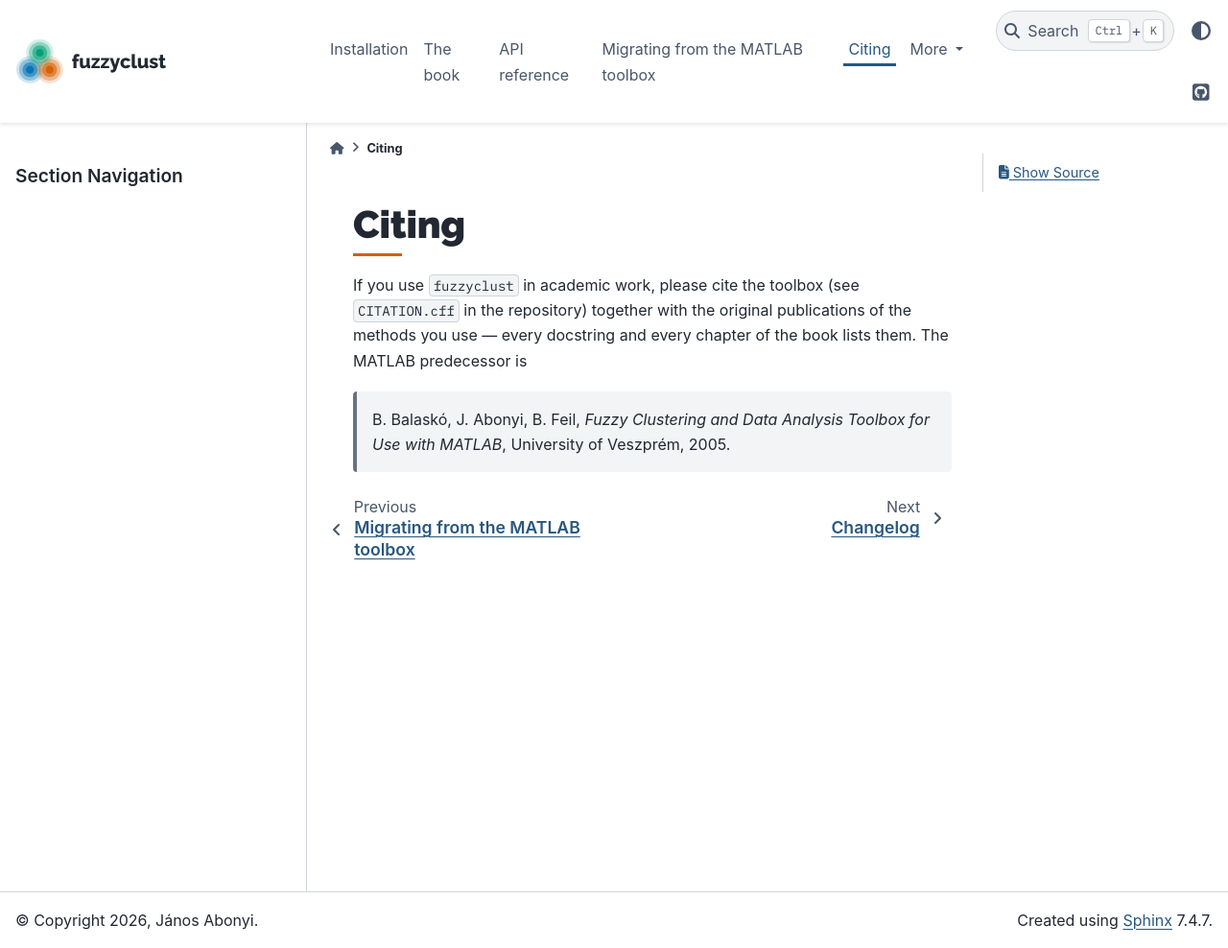
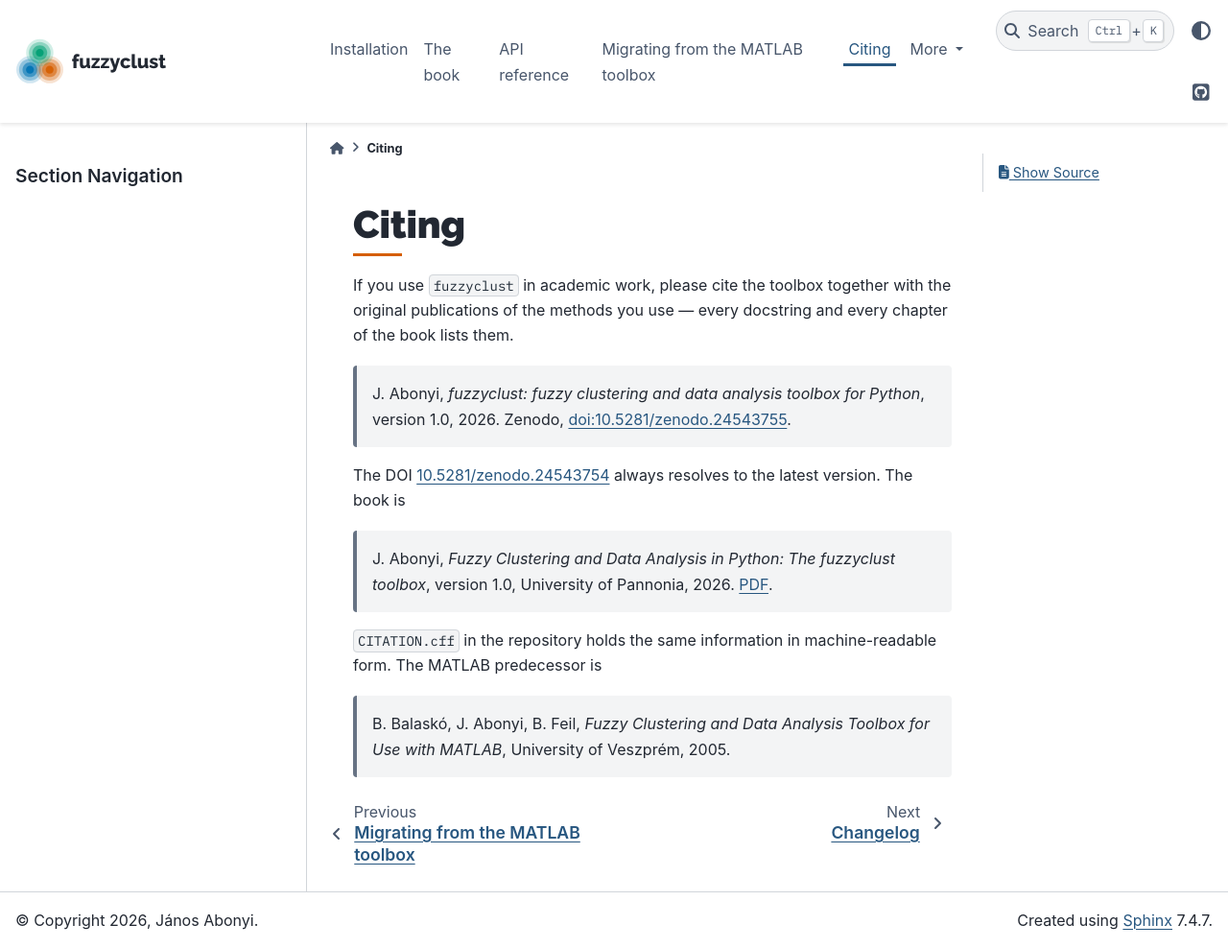
Before and after one commit to ComplexSystemsIntelligence/fuzzyclust, a Sphinx documentation site: the page built from docs/citing.rst, in a window 1280 px wide and 988 px high. Shown: the whole window at 96% size. Built offline with Sphinx 7.4.7 and the PyData theme 0.15.4, drawn with Linux system fonts in a browser that asks for light colours; pages that are not in the unit, such as notebooks, are missing from menus.

Commit message:
Zenodo DOI for citing
Co-Authored-By: Claude Opus 5.5 <noreply@anthropic.com>
Claude-Session: https://claude.ai/code/session_016WMcY8tGpZKWD9HztzeZEB

```diff
--- a/docs/citing.rst
+++ b/docs/citing.rst
@@ -1,10 +1,23 @@
 Citing
 ======
 
-If you use ``fuzzyclust`` in academic work, please cite the toolbox (see
-``CITATION.cff`` in the repository) together with the original publications of
-the methods you use — every docstring and every chapter of the book lists
-them. The MATLAB predecessor is
+If you use ``fuzzyclust`` in academic work, please cite the toolbox together
+with the original publications of the methods you use — every docstring and
+every chapter of the book lists them.
+
+   J. Abonyi, *fuzzyclust: fuzzy clustering and data analysis toolbox for
+   Python*, version 1.0, 2026. Zenodo,
+   `doi:10.5281/zenodo.24543755 <https://doi.org/10.5281/zenodo.24543755>`__.
+
+The DOI `10.5281/zenodo.24543754 <https://doi.org/10.5281/zenodo.24543754>`__
+always resolves to the latest version. The book is
+
+   J. Abonyi, *Fuzzy Clustering and Data Analysis in Python: The fuzzyclust
+   toolbox*, version 1.0, University of Pannonia, 2026.
+   `PDF <fuzzyclust-book.pdf>`__.
+
+``CITATION.cff`` in the repository holds the same information in machine-readable
+form. The MATLAB predecessor is
 
    B. Balaskó, J. Abonyi, B. Feil, *Fuzzy Clustering and Data Analysis
    Toolbox for Use with MATLAB*, University of Veszprém, 2005.
```
Also changed, not shown: README.md (+7 -2 lines), 1 other file.
